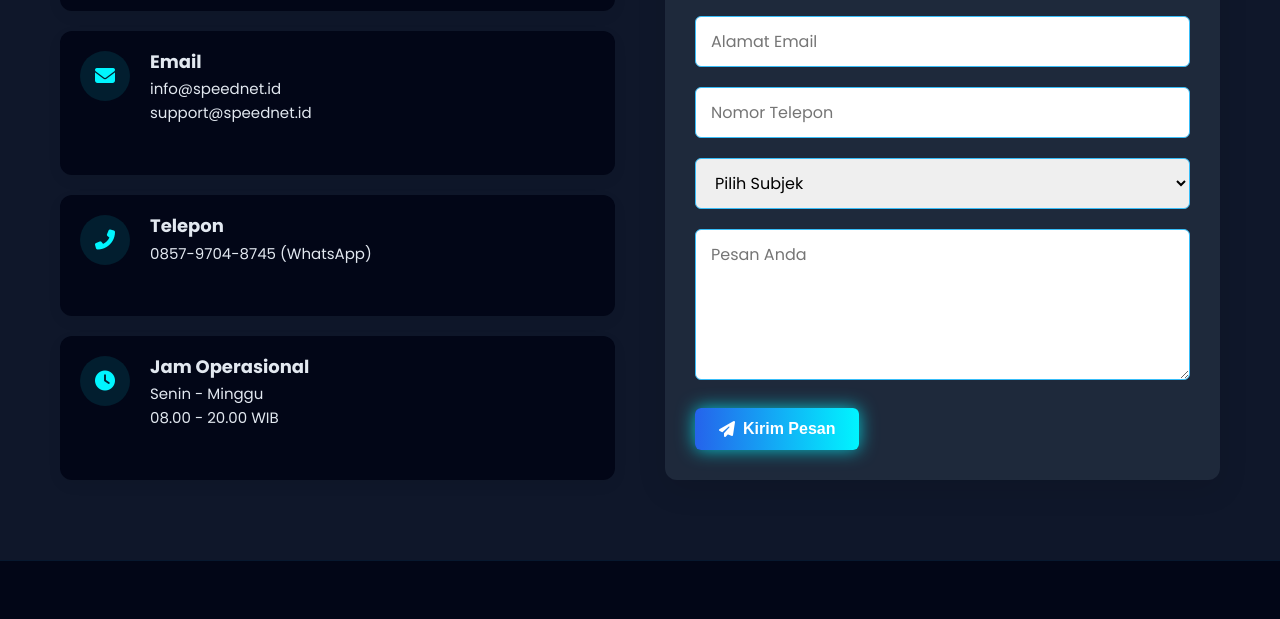
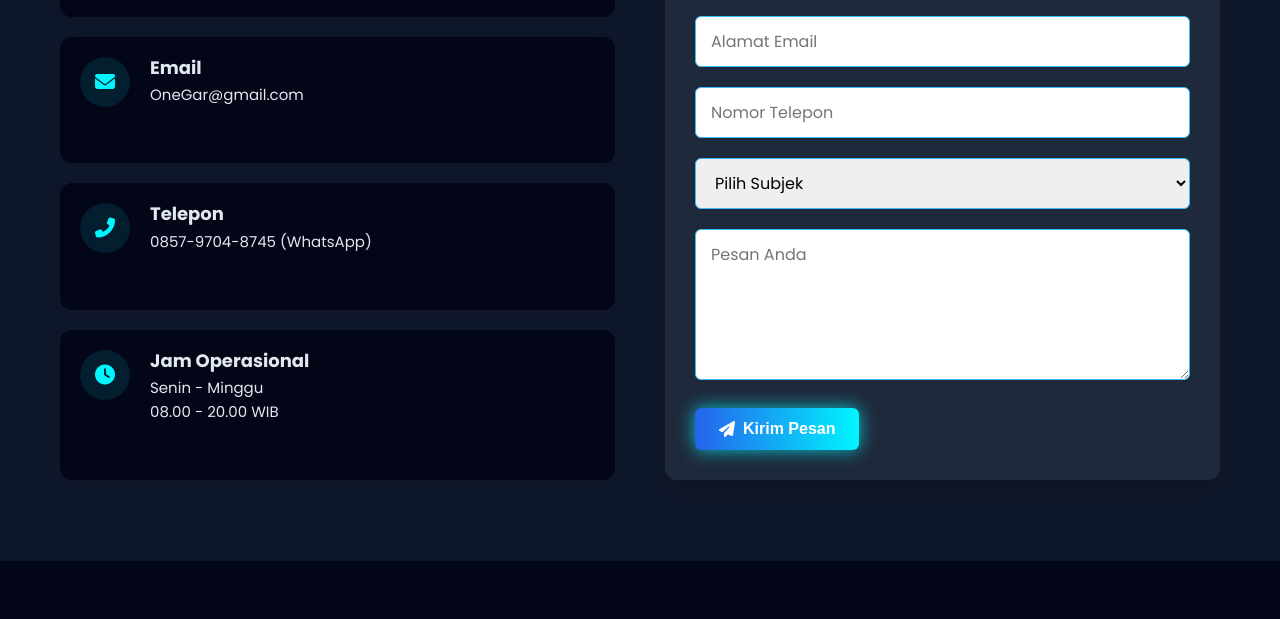
Before and after one commit to muhamadigarr/OneGar.Net, a plain HTML site: page index.html in a window 1280 px wide. Shown: the part 4914-5533 px from the top of the page. Drawn offline with Linux system fonts and the light colour scheme.

Commit message:
Update index.html

```diff
--- a/index.html
+++ b/index.html
@@ -411,7 +411,7 @@
                         </div>
                         <div class="info-text">
                             <h3>Email</h3>
-                            <p>info@speednet.id<br>support@speednet.id</p>
+                            <p>OneGar@gmail.com</p>
                         </div>
                     </div>
 
```
